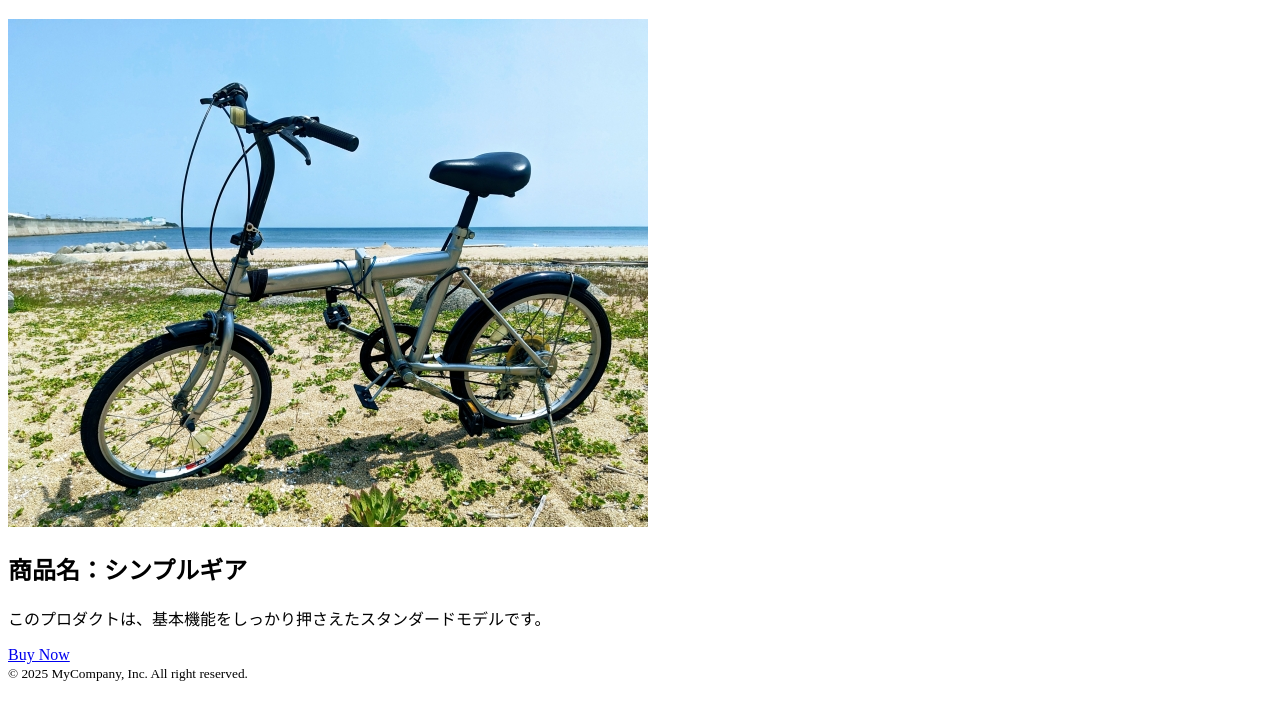
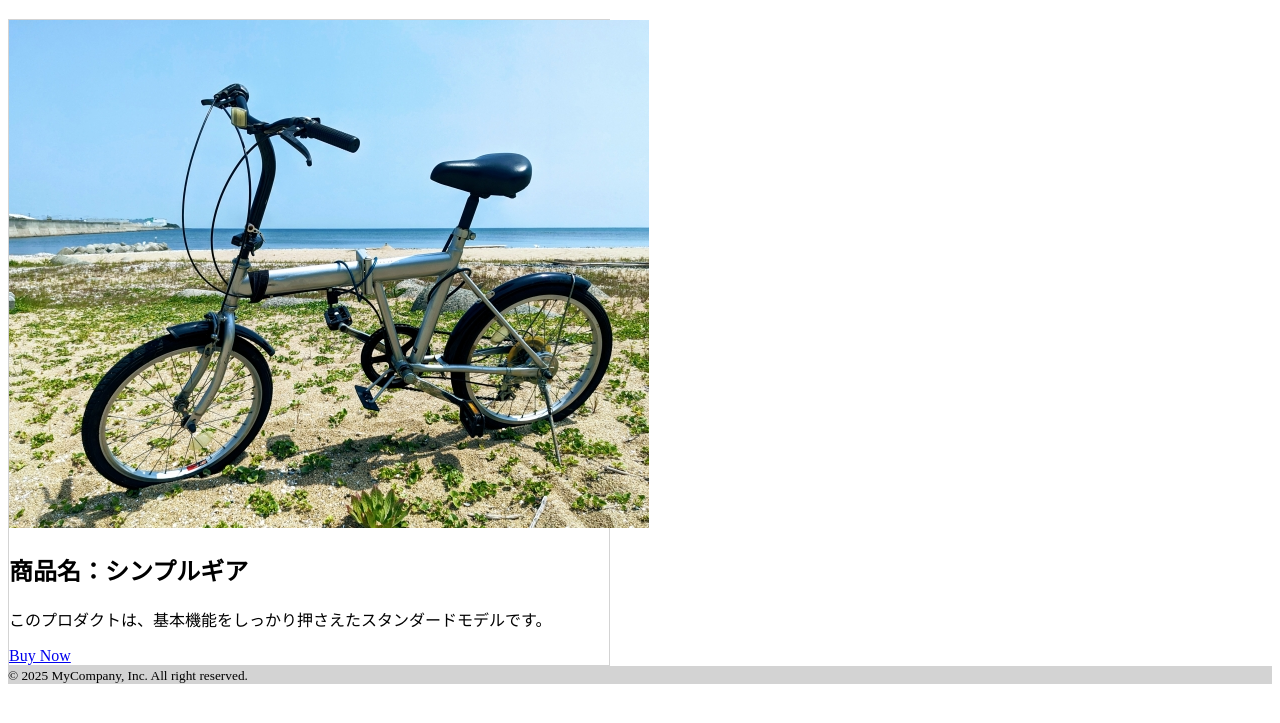
Before and after one commit to 3240625gku/www, a plain HTML site: page kadai/kadai04/index.html in a window 1280 px wide. Shown: the part 61-784 px from the top of the page. Drawn offline with Linux system fonts and the light colour scheme.

Commit message:
Update styles.css

```diff
--- a/kadai/kadai04/styles.css
+++ b/kadai/kadai04/styles.css
@@ -8,3 +8,12 @@ h1{
 header{
     background-color: black;
 }
+
+.product-section{
+    width: 600px;
+    border: solid thin lightgray;
+}
+
+footer{
+    background-color:lightgray;
+}
```
